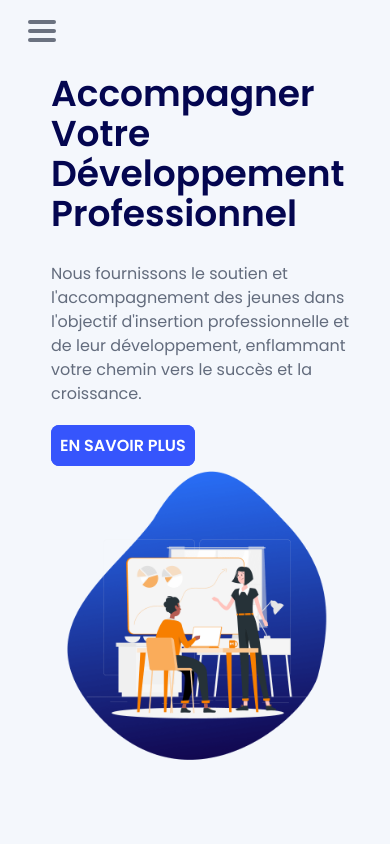
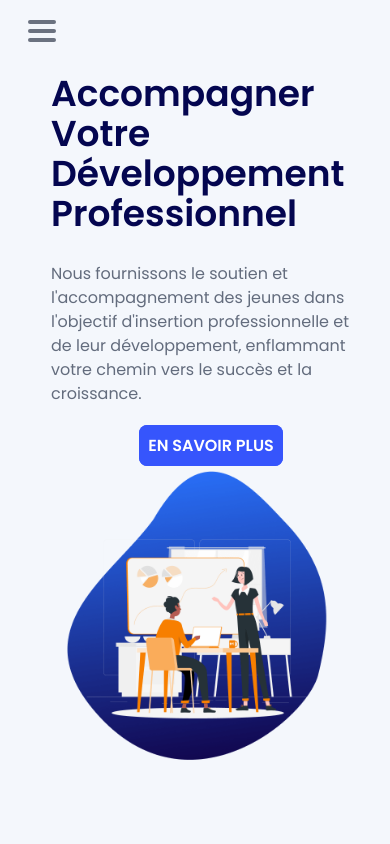
Before and after one commit to pfjoa/pfjoa, a React (Vite) app: page / in a window 390 px wide. Shown: the top 844 px of the page. Built offline with nearby package versions, Linux system fonts and the light colour scheme.

Commit message:
centerinng the home button

```diff
--- a/src/pages/Home.jsx
+++ b/src/pages/Home.jsx
@@ -51,7 +51,7 @@
           <p className="w-80 text-[#636C7D] text-start xl:text-justify">
             Nous fournissons le soutien et l'accompagnement des jeunes dans l'objectif d'insertion professionnelle et de leur développement, enflammant votre chemin vers le succès et la croissance.
           </p>
-          <div className="flex items-center gap-2">
+          <div className="flex items-center self-center lg:self-start gap-2">
             <Button href="#apropos" normal="no"/>
           </div>
         </div>
```
